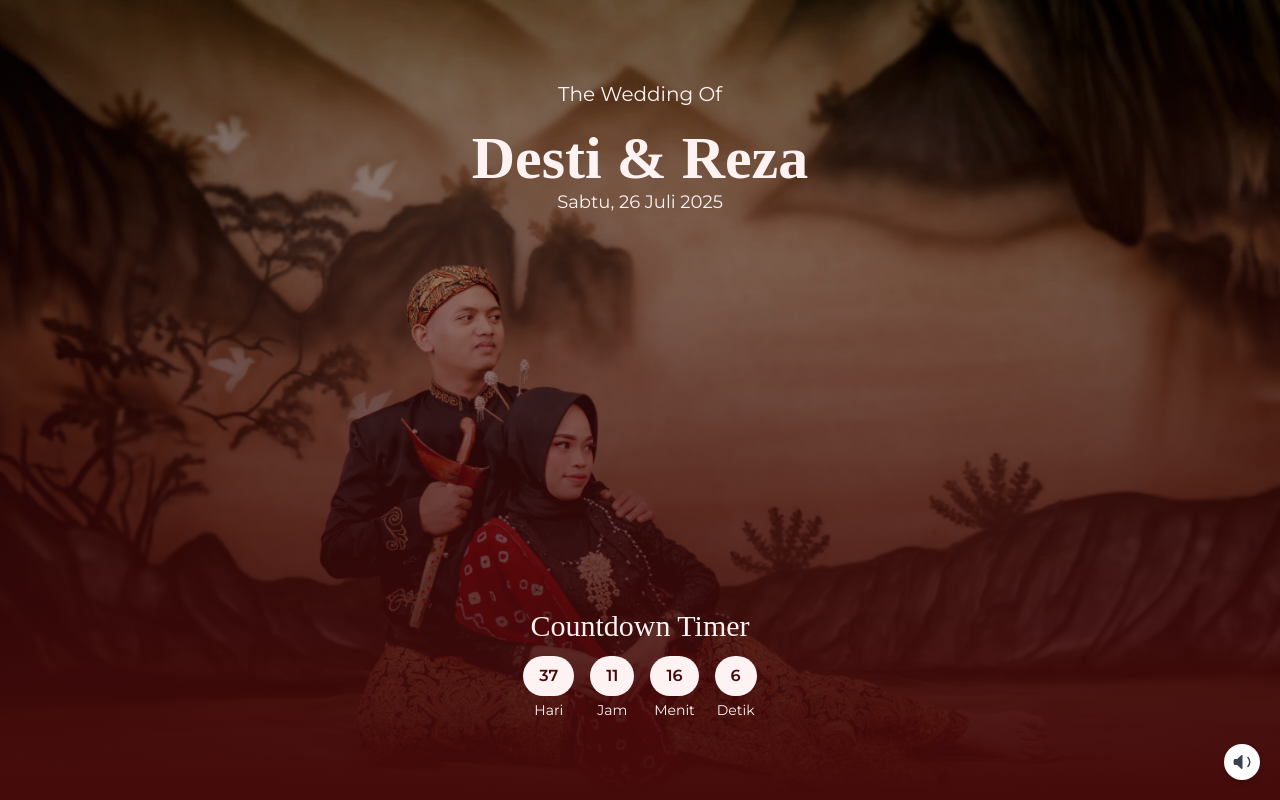
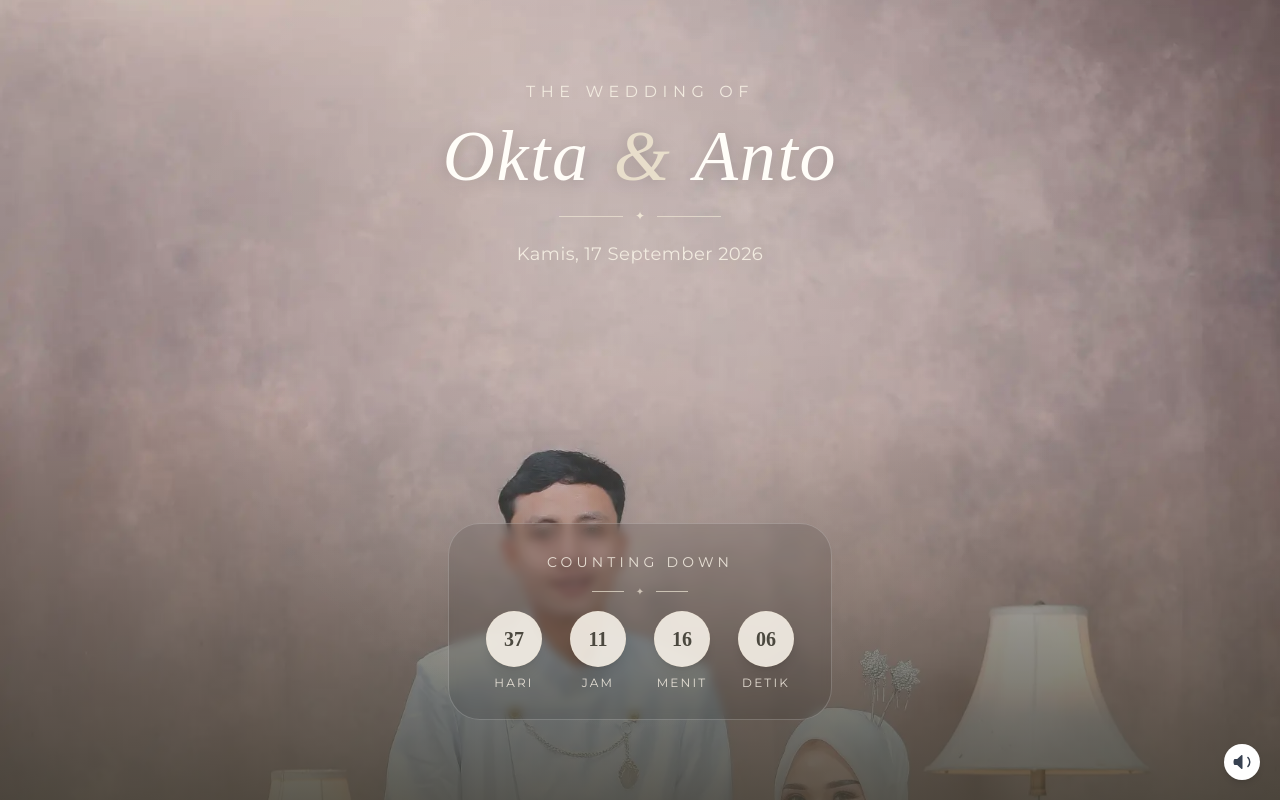
Before and after one commit to yodi-dev/okta-anto, a Nuxt app: page / in a window 1280 px wide. Both pictures are taken after a click on the button "Buka Undangan". Shown: the top 800 px of the page. Built offline with nearby package versions, Linux system fonts and the light colour scheme; no server answers; the database is empty.

Commit message:
polish countdown, edit og, and change favicon - done

```diff
--- a/components/Countdown.vue
+++ b/components/Countdown.vue
@@ -1,27 +1,73 @@
 <template>
-  <section class="relative h-screen w-full overflow-hidden bg-[url('/images/7.webp')] bg-cover custom-position">
-    <!-- overlay gelap tipis -->
-    <div class="absolute inset-0 bg-gradient-to-b from-black/10 to-red-950 z-0"></div>
+  <section class="relative h-screen w-full overflow-hidden bg-cover bg-no-repeat bg-[60%_10%]"
+    style="background-image: url('/images/k.webp')">
+    <!-- Soft dark overlay -->
+    <div class="absolute inset-0 z-0 bg-gradient-to-b from-black/5 via-black/15 to-[#403c32]/85"></div>
 
-    <div class="relative grid place-content-between justify-center h-full text-center px-4 py-20">
-      <div>
-        <p class="font-second text-xl">The Wedding Of</p>
-        <h1 class="font-heading text-5xl font-semibold sm:text-6xl mt-5">Desti & Reza</h1>
-        <p class="font-second text-base sm:text-lg">Sabtu, 26 Juli 2025</p>
+    <!-- Warm glow -->
+    <div class="absolute inset-0 z-0 bg-[radial-gradient(circle_at_50%_35%,rgba(255,252,243,0.22),transparent_55%)]">
+    </div>
+
+    <!-- Content -->
+    <div
+      class="relative z-10 mx-auto flex h-full w-full max-w-lg flex-col items-center justify-between px-5 py-16 text-center text-[#f8f5ee] md:py-20">
+      <!-- Wedding info -->
+      <div class="flex w-full flex-col items-center">
+        <p class="font-second text-xs uppercase tracking-[0.35em] text-[#f1eadf] sm:text-sm md:text-base">
+          The Wedding Of
+        </p>
+
+        <h1
+          class="mt-4 font-heading text-5xl font-normal italic leading-none tracking-wide text-[#fffdf8] drop-shadow-[0_2px_8px_rgba(0,0,0,0.18)] sm:text-6xl md:text-7xl">
+          Okta
+          <span class="mx-1 text-[#e8decb]">&</span>
+          Anto
+        </h1>
+
+        <!-- Ornament -->
+        <div class="mt-4 flex items-center gap-3 text-[#eee5d5]">
+          <span class="h-px w-12 bg-[#eee5d5]/70 sm:w-16"></span>
+
+          <span class="text-xs">✦</span>
+
+          <span class="h-px w-12 bg-[#eee5d5]/70 sm:w-16"></span>
+        </div>
+
+        <p class="mt-4 font-second text-sm tracking-wide text-[#f1eadf] sm:text-base md:text-lg">
+          Kamis, 17 September 2026
+        </p>
       </div>
-      <div>
-        <p class="font-heading text-3xl mb-3">Countdown Timer</p>
-        <div class="flex space-x-2 sm:space-x-4 font-second justify-center">
-          <div v-for="(item, i) in countdownItems" :key="i" class="flex flex-col items-center">
-            <div class="font-bold bg-red-50 text-red-950 rounded-full px-4 py-2 text-md">
-              {{ item.value }}
+
+      <!-- Countdown -->
+      <div
+        class="flex w-full max-w-sm flex-col items-center rounded-[2rem] border border-white/20 bg-black/10 px-4 py-6 backdrop-blur-[5px] sm:px-6 sm:py-7">
+        <p class="font-second text-xs uppercase tracking-[0.3em] text-[#f1eadf]/90 sm:text-sm">
+          Counting Down
+        </p>
+
+        <!-- Decorative ornament -->
+        <div class="my-3 flex items-center gap-3 opacity-70">
+          <span class="h-px w-8 bg-[#eee5d5]"></span>
+          <span class="text-[10px] text-[#eee5d5]">✦</span>
+          <span class="h-px w-8 bg-[#eee5d5]"></span>
+        </div>
+
+        <!-- Countdown -->
+        <div class="flex items-center justify-center gap-2 sm:gap-3 md:gap-4">
+          <div v-for="(item, i) in countdownItems" :key="i"
+            class="flex min-w-[58px] flex-col items-center sm:min-w-[68px]">
+            <div
+              class="flex size-12 items-center justify-center rounded-full border border-[#eee5d5]/60 bg-[#f5f0e7]/90 font-heading text-lg font-semibold text-[#4b483f] shadow-lg shadow-black/10 sm:size-14 sm:text-xl">
+              {{ String(item.value).padStart(2, '0') }}
             </div>
-            <div class="mt-1 text-xs sm:text-sm">{{ item.label }}</div>
+
+            <span class="mt-2 font-second text-[10px] uppercase tracking-[0.18em] text-[#f1eadf]/90 sm:text-xs">
+              {{ item.label }}
+            </span>
           </div>
         </div>
       </div>
     </div>
-
   </section>
 </template>
 
@@ -29,15 +75,29 @@
 import { ref, onMounted, onUnmounted, computed } from 'vue'
 
 const target = new Date('2026-09-17T08:00:00+07:00').getTime()
-const days = ref(0), hours = ref(0), minutes = ref(0), seconds = ref(0)
+
+const days = ref(0)
+const hours = ref(0)
+const minutes = ref(0)
+const seconds = ref(0)
+
 let timer
 
 function update() {
   const diff = target - Date.now()
-  days.value = Math.max(Math.floor(diff / (1000 * 60 * 60 * 24)), 0)
-  hours.value = Math.max(Math.floor((diff / (1000 * 60 * 60)) % 24), 0)
-  minutes.value = Math.max(Math.floor((diff / (1000 * 60)) % 60), 0)
-  seconds.value = Math.max(Math.floor((diff / 1000) % 60), 0)
+
+  if (diff <= 0) {
+    days.value = 0
+    hours.value = 0
+    minutes.value = 0
+    seconds.value = 0
+    return
+  }
+
+  days.value = Math.floor(diff / (1000 * 60 * 60 * 24))
+  hours.value = Math.floor((diff / (1000 * 60 * 60)) % 24)
+  minutes.value = Math.floor((diff / (1000 * 60)) % 60)
+  seconds.value = Math.floor((diff / 1000) % 60)
 }
 
 const countdownItems = computed(() => [
@@ -51,11 +111,8 @@ onMounted(() => {
   update()
   timer = setInterval(update, 1000)
 })
-onUnmounted(() => clearInterval(timer))
+
+onUnmounted(() => {
+  clearInterval(timer)
+})
 </script>
-
-<style scoped>
-.custom-position {
-  background-position: 37% 50%;
-}
-</style>
--- a/nuxt.config.ts
+++ b/nuxt.config.ts
@@ -6,7 +6,7 @@ export default defineNuxtConfig({
 			{ name: 'viewport', content: 'width=device-width, initial-scale=1' },
 		  ],
 		  link: [
-			{ rel: 'icon', type: 'image/png', href: '/images/favicon.ico' }
+			{ rel: 'icon', type: 'image/svg+xml', href: '/images/favicon.svg' }
 		  ]
 		}
 	  },
--- a/pages/index.vue
+++ b/pages/index.vue
@@ -1,5 +1,5 @@
 <template>
-  <div class="bg-red-950 text-red-50">
+  <div class="min-h-screen bg-[#eee9df] text-[#4b483f] antialiased selection:bg-[#e8decb] selection:text-[#403c32]">
     <Landing v-if="!showInvitation" @open="showInvitation = true" />
 
     <template v-else>
@@ -18,6 +18,8 @@
 </template>
 
 <script setup>
+import { ref } from 'vue'
+
 import Landing from '~/components/Landing.vue'
 import Countdown from '~/components/Countdown.vue'
 import AyatArRum from '@/components/AyatArRum.vue'
@@ -28,28 +30,21 @@ import Gallery from '@/components/Gallery.vue'
 import Gift from '@/components/Gift.vue'
 import BlessingForm from '@/components/BlessingForm.vue'
 import ThankYou from '~/components/ThankYou.vue'
-import AudioPlayer from '~/components/AudioPlayer.vue'
-
-import { ref } from 'vue'
+import AudioPlayer from '@/components/AudioPlayer.vue'
 
 const showInvitation = ref(false)
 
 useSeoMeta({
-  title: 'Desti & Reza Wedding - awan-dev.site',
-  description: 'Undangan pernikahan resmi Reza & Desti. Temukan informasi acara, RSVP, lokasi, dan hitung mundur pernikahan kami.',
-  ogTitle: 'Desti & Reza Wedding - awan-dev.site',
-  ogDescription: 'Kami mengundang Anda untuk hadir di hari bahagia kami.',
-  ogImage: 'https://undangan-reza.vercel.app/images/1.jpg',
+  title: 'Okta & Anto — Undangan Pernikahan',
+  description:
+    'Undangan pernikahan Okta & Anto. Temukan informasi acara, lokasi, jadwal, dan detail hari bahagia kami.',
+  ogTitle: 'Okta & Anto — Undangan Pernikahan',
+  ogDescription:
+    'Kami mengundang Anda untuk hadir di hari bahagia Okta & Anto.',
+  ogImage: 'https://undangy-okta-anto.vercel.app/images/1.jpg',
   ogImageWidth: '1200',
   ogImageHeight: '630',
-  ogUrl: 'https://undangan-reza.vercel.app',
+  ogUrl: 'https://undangy-okta-anto.vercel.app',
   twitterCard: 'summary_large_image'
 })
-
 </script>
-
-<style scoped>
-body {
-  font-family: 'Lato', sans-serif;
-}
-</style>
```
Also changed, not shown: public/images/favicon.svg (added).
